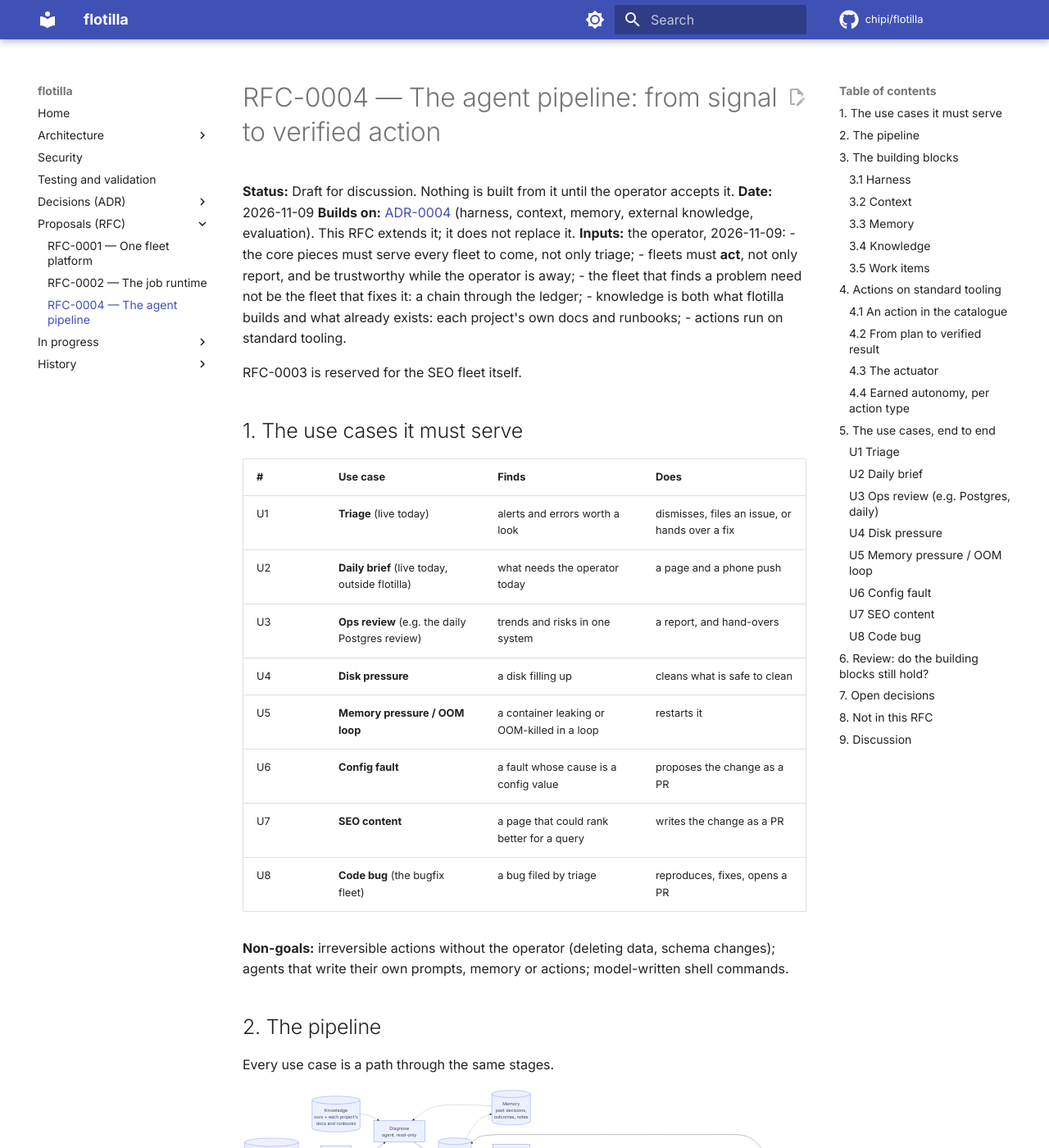
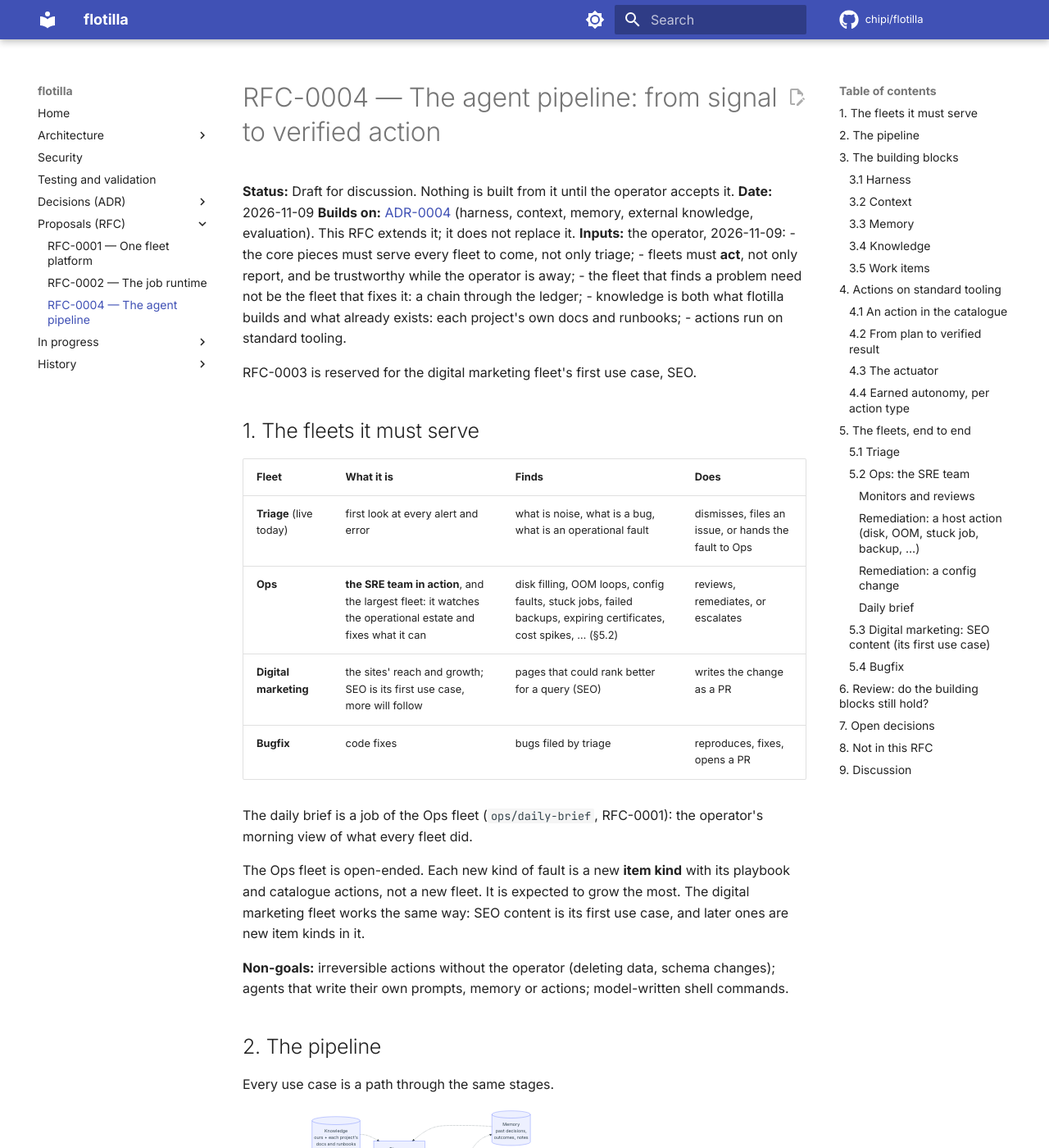
Before and after one commit to chipi/flotilla, an MkDocs documentation site: the page built from docs/rfc/RFC-0004-agent-pipeline.md, in a window 1280 px wide and 1400 px high. Shown: the whole window at 82% size. Built offline with MkDocs 1.6.1 and Material for MkDocs 9.7.7, drawn with Linux system fonts in a browser that asks for light colours; comment, search, counter and statistics services are not loaded; some of the changed text lies outside the part shown.

Commit message:
docs(rfc): RFC-0004: Ops is one fleet (the SRE team) with item kinds; SEO is the digital marketing fleet's first use case
Co-Authored-By: Claude Opus 5.5 <noreply@anthropic.com>
Claude-Session: https://claude.ai/code/session_01DJqN6tYa8ro8Kjh54qGCF1

````diff
--- a/docs/rfc/RFC-0004-agent-pipeline.md
+++ b/docs/rfc/RFC-0004-agent-pipeline.md
@@ -12,20 +12,23 @@ knowledge, evaluation). This RFC extends it; it does not replace it.
   runbooks;
 - actions run on standard tooling.
 
-RFC-0003 is reserved for the SEO fleet itself.
+RFC-0003 is reserved for the digital marketing fleet's first use case, SEO.
 
-## 1. The use cases it must serve
+## 1. The fleets it must serve
 
-| # | Use case | Finds | Does |
+| Fleet | What it is | Finds | Does |
 |---|---|---|---|
-| U1 | **Triage** (live today) | alerts and errors worth a look | dismisses, files an issue, or hands over a fix |
-| U2 | **Daily brief** (live today, outside flotilla) | what needs the operator today | a page and a phone push |
-| U3 | **Ops review** (e.g. the daily Postgres review) | trends and risks in one system | a report, and hand-overs |
-| U4 | **Disk pressure** | a disk filling up | cleans what is safe to clean |
-| U5 | **Memory pressure / OOM loop** | a container leaking or OOM-killed in a loop | restarts it |
-| U6 | **Config fault** | a fault whose cause is a config value | proposes the change as a PR |
-| U7 | **SEO content** | a page that could rank better for a query | writes the change as a PR |
-| U8 | **Code bug** (the bugfix fleet) | a bug filed by triage | reproduces, fixes, opens a PR |
+| **Triage** (live today) | first look at every alert and error | what is noise, what is a bug, what is an operational fault | dismisses, files an issue, or hands the fault to Ops |
+| **Ops** | **the SRE team in action**, and the largest fleet: it watches the operational estate and fixes what it can | disk filling, OOM loops, config faults, stuck jobs, failed backups, expiring certificates, cost spikes, … (§5.2) | reviews, remediates, or escalates |
+| **Digital marketing** | the sites' reach and growth; SEO is its first use case, more will follow | pages that could rank better for a query (SEO) | writes the change as a PR |
+| **Bugfix** | code fixes | bugs filed by triage | reproduces, fixes, opens a PR |
+
+The daily brief is a job of the Ops fleet (`ops/daily-brief`, RFC-0001): the operator's morning view
+of what every fleet did.
+
+The Ops fleet is open-ended. Each new kind of fault is a new **item kind** with its playbook and
+catalogue actions, not a new fleet. It is expected to grow the most. The digital marketing fleet works
+the same way: SEO content is its first use case, and later ones are new item kinds in it.
 
 **Non-goals:** irreversible actions without the operator (deleting data, schema changes); agents
 that write their own prompts, memory or actions; model-written shell commands.
@@ -66,7 +69,8 @@ flowchart LR
 | **Verify** | code | the target's state after | passed or failed, recorded |
 | **Report** | the brief | the ledger | what was handled, what waits, what was escalated |
 
-Finding and fixing are **different fleets with different credentials**. The diagnosing agent reads
+Finding and fixing are **different jobs with different credentials**, in the same fleet or not
+(Ops diagnoses and remediates in separate jobs). The diagnosing agent reads
 untrusted text all day (error messages, issue bodies, web pages) and holds no write access. The
 acting agent holds write access and never sees that text: a work item carries typed fields only.
 
@@ -79,7 +83,7 @@ acting agent holds write access and never sees that text: a work item carries ty
 | **Memory** | what flotilla recorded: decisions, outcomes, operator feedback, notes | outcomes from acting fleets feed it |
 | **Knowledge** | reference material: what we write (notes, briefs) and what exists elsewhere (each project's docs, runbooks, ADRs) | sources are declared per project; plug-in kinds |
 | **Actions** | named operations a fleet may perform, from a catalogue, run by code | **new** |
-| **Work items** | ledger rows that hand a case from one fleet to the next | **new** |
+| **Work items** | ledger rows that hand a case from one job to the next | **new** |
 
 ### 3.1 Harness
 
@@ -125,7 +129,7 @@ Retrieval: path maps (a service to its runbook) and a `knowledge_search` tool.
 
 ### 3.5 Work items
 
-A ledger row from one fleet to another:
+A ledger row from one job to another (often across fleets: triage to Ops, triage to bugfix):
 
 | Field | Example |
 |---|---|
@@ -136,7 +140,7 @@ A ledger row from one fleet to another:
 | `status` | `open` → `claimed` (with a lease) → `planned` → `awaiting_approval` → `done` / `failed` / `escalated` / `stale` |
 | `links` | the decision that made it; the actions and outcome that closed it |
 
-The consumer fleet is started by flotillad when an item for it appears. Code bugs keep going to
+The consumer job is started by flotillad when an item for it appears. Code bugs keep going to
 GitHub issues, where the operator sees them; the bugfix fleet takes them from there.
 
 ## 4. Actions on standard tooling
@@ -212,9 +216,9 @@ stateDiagram-v2
 Only the operator promotes. The record behind a promotion: plans approved unchanged, verifications
 passed, outcomes measured. An action type that cannot be undone never goes beyond *propose*.
 
-## 5. The use cases, end to end
+## 5. The fleets, end to end
 
-### U1 Triage
+### 5.1 Triage
 
 ```mermaid
 sequenceDiagram
@@ -238,25 +242,31 @@ sequenceDiagram
 Blocks: harness (per item, decision), context (playbook, signal, history, project knowledge),
 memory, knowledge, work items. Acts only through issues and work items.
 
-### U2 Daily brief
+### 5.2 Ops: the SRE team
 
-```mermaid
-sequenceDiagram
-    participant C as Code (07:00)
-    participant B as Brief (once, prose)
-    participant L as Ledger
-    participant Op as Operator
-    C->>C: alerts in the window, containers, errors
-    L->>C: handled overnight, waiting for approval, escalated
-    C->>B: the facts
-    B->>B: writes the opening (numbers stay from code)
-    B->>Op: page + phone push, with approvals waiting
-```
+Three kinds of job, one fleet:
 
-Blocks: harness (once, prose), context, ledger reads. No actions. It is the operator's morning view
-of everything the acting fleets did.
+| Job | Shape | Example |
+|---|---|---|
+| **monitors and reviews** (diagnose) | once per run, prose report + findings | the daily Postgres review; a disk, memory or backup check |
+| **remediation** (act) | per work item, action plan | clean a disk, restart a container, rerun a backup |
+| **daily brief** (report) | once a day, prose | the morning view of every fleet |
 
-### U3 Ops review (e.g. Postgres, daily)
+Work items reach Ops from its own monitors and from triage. Each **item kind** is a playbook plus
+catalogue actions; the list grows as faults are met:
+
+| Item kind | Act | Verify | Autonomy ceiling |
+|---|---|---|---|
+| `disk_pressure` | prune build cache, dangling images, logs older than N in declared paths | free space back above the threshold | auto (regenerable only) |
+| `oom_loop` | restart a stateless container | healthy 5 min, memory down | auto |
+| `stuck_job` | stop it, rerun it | it completes | auto for named jobs |
+| `failed_backup` | rerun the backup | a fresh backup exists | auto |
+| `cert_expiry` | trigger renewal | new expiry date | auto |
+| `cost_spike` | lower a key's budget, pause a fleet | spend rate down | propose |
+| `config_fault` | a structured edit as a PR on the infra repo | the alert clears after the repo's own deploy | propose (always) |
+| *(next kinds)* | added with their playbook and actions | | earned per kind |
+
+#### Monitors and reviews
 
 ```mermaid
 sequenceDiagram
@@ -269,81 +279,68 @@ sequenceDiagram
     R->>R: drill in with query templates, runbooks
     R->>Op: report (prose + findings)
     opt a finding needs doing
-        R->>L: work item (e.g. stale_backup → rerun the backup)
+        R->>L: work item (e.g. failed_backup)
     end
 ```
 
-Blocks: harness (once, prose), context, memory (past findings and whether they were resolved),
-knowledge (the system's runbooks, alert rules), work items.
-
-### U4 Disk pressure
+#### Remediation: a host action (disk, OOM, stuck job, backup, …)
 
 ```mermaid
 sequenceDiagram
-    participant T as Diagnose
+    participant D as Diagnose (triage or an Ops monitor)
     participant L as Ledger
-    participant Rm as Remediate
+    participant Rm as Ops remediation
+    participant P as Policy
     participant X as Actuator
     participant V as Verify
-    T->>T: which mount, what grew (du on declared paths)
-    T->>L: work item disk_pressure(host, mount, top consumers)
+    D->>L: work item, e.g. disk_pressure(host, mount, top consumers)
     L->>Rm: start
-    Rm->>Rm: still above the threshold?
-    Rm->>X: prune build cache → prune dangling images → delete logs older than N in declared paths
+    Rm->>Rm: still a problem? (fresh data)
+    Rm->>P: plan from the kind's playbook
+    P->>X: auto, or after the operator's approval
     X->>V: done
-    V->>L: free space back above 20%? passed / failed
-    opt failed, or 3 times in 7 days
-        L->>L: escalate: issue with the top consumers
+    V->>L: passed / failed
+    opt failed, or the same kind and target 3 times in 7 days
+        L->>L: escalate: issue about the cause (a leak, a growing log)
     end
 ```
 
-Only regenerable things are in the catalogue for this kind. Nothing outside declared paths; nothing in
-use.
-
-### U5 Memory pressure / OOM loop
+#### Remediation: a config change
 
 ```mermaid
 sequenceDiagram
-    participant T as Diagnose
+    participant D as Diagnose
     participant L as Ledger
-    participant Rm as Remediate
-    participant X as Actuator
-    participant V as Verify
-    T->>L: work item oom_loop(host, container)
+    participant Rm as Ops remediation
+    participant G as Gates + reviewer
+    participant Op as Operator
+    participant Dp as The repo's deploy
+    D->>L: work item config_fault(repo, file, key, evidence)
     L->>Rm: start
-    Rm->>Rm: still looping? restartable (stateless)?
-    Rm->>X: docker.restart
-    X->>V: done
-    V->>L: healthy 5 min, memory back down? passed / failed
-    opt 3 restarts in 7 days
-        L->>L: escalate: a leak, issue on the project's repo
-    end
+    Rm->>Rm: still failing? read the file, the runbook
+    Rm->>G: structured edit: key → value
+    G->>G: only that key changed, valid file, reviewer agrees
+    G->>Op: PR with the evidence
+    Op->>Dp: merge
+    Dp->>L: the alert cleared? outcome
 ```
 
-### U6 Config fault
+#### Daily brief
 
 ```mermaid
 sequenceDiagram
-    participant T as Diagnose
+    participant C as Code (07:00)
+    participant B as Brief (once, prose)
     participant L as Ledger
-    participant Ch as Change
-    participant G as Gates + reviewer
     participant Op as Operator
-    participant D as Existing deploy
-    T->>L: work item config_fault(repo, file, key, evidence)
-    L->>Ch: start
-    Ch->>Ch: still failing? read the file, the runbook
-    Ch->>G: structured edit: key → value
-    G->>G: only that key changed, valid file, reviewer agrees
-    G->>Op: PR with the evidence
-    Op->>D: merge → the repo's own deploy
-    D->>L: the alert cleared? outcome
+    C->>C: alerts in the window, containers, errors
+    L->>C: handled overnight, waiting for approval, escalated
+    C->>B: the facts
+    B->>B: writes the opening (numbers stay from code)
+    B->>Op: the morning page, with approvals waiting
 ```
 
-Never automatic in v1: a config change goes through the repo, its CI and its deploy, so it has a
-review, a diff and a revert.
-
-### U7 SEO content
+### 5.3 Digital marketing: SEO content (its first use case)
 
 ```mermaid
 sequenceDiagram
@@ -368,7 +365,7 @@ sequenceDiagram
 A *hurt* outcome opens a revert PR. Change types (title, meta description, a section, internal
 links) each earn their own autonomy; auto-merge is a later promotion, per change type.
 
-### U8 Code bug
+### 5.4 Bugfix
 
 ```mermaid
 sequenceDiagram
@@ -388,14 +385,14 @@ endpoint, and its diff is gated like any other change.
 
 ## 6. Review: do the building blocks still hold?
 
-| | U1 | U2 | U3 | U4 | U5 | U6 | U7 | U8 |
-|---|---|---|---|---|---|---|---|---|
-| Harness shape | per item | once | once | per item | per item | per item | per item | external |
-| Output type | decision | prose | prose | plan | plan | plan (edit) | decision → plan (edit) | diff |
-| Read tools | probes | — | query templates | du, metrics | metrics, logs | file read | Search Console, page | repo |
-| Memory | history | ledger | past findings | past items | past items | — | past outcomes | — |
-| Knowledge | project | — | runbooks | runbooks | project | project | site repo | project |
-| Writes | issue, item | page, push | report, item | actuator | actuator | PR | PR | PR |
+| | Triage | Ops review | Ops remediation (host) | Ops remediation (config) | Daily brief | Marketing: SEO | Bugfix |
+|---|---|---|---|---|---|---|---|
+| Harness shape | per item | once | per item | per item | once | per item | external |
+| Output type | decision | prose | plan | plan (edit) | prose | decision → plan (edit) | diff |
+| Read tools | probes | query templates | metrics, du, logs | file read | — | Search Console, page | repo |
+| Memory | history | past findings | past items | past items | ledger | past outcomes | — |
+| Knowledge | project | runbooks | runbooks | project | — | site repo | project |
+| Writes | issue, item | report, item | actuator | PR | page | PR | PR |
 
 What the review changed from ADR-0004 (the rough edges):
 
@@ -408,7 +405,7 @@ What the review changed from ADR-0004 (the rough edges):
    an ops monitor can both see the same full disk; one item, not two).
 5. **Outcomes arrive late** (SEO: weeks). An outcome job per acting fleet writes them back; memory
    reads them.
-6. **Query templates vs freedom.** U3's drill-in wants ad-hoc queries; ADR-0004 forbids
+6. **Query templates vs freedom.** Ops reviews' drill-in wants ad-hoc queries; ADR-0004 forbids
    model-written queries. Templates in v1; raw read-only queries only by a later decision.
 7. **One approval path for everything**: the CLI now. A way to reach the operator's phone (alerts,
    approvals at night) is a separate decision still to be designed. Home Assistant, which pushes
@@ -448,7 +445,7 @@ Each with a recommendation; the operator marks only what to change.
 17. A fixed playbook per item kind; the model picks parameters within it. **Recommended for v1.**
 18. Recurrence: 3 in 7 days escalates. **Recommended.**
 
-**Repo changes (U6, U7)**
+**Repo changes (Ops config, marketing)**
 19. Small change types as structured edits applied by code; larger ones by a coding harness with a
     diff-scope gate. **Recommended.**
 20. An independent reviewer agent (another model) for every change. **Recommended.**
````
